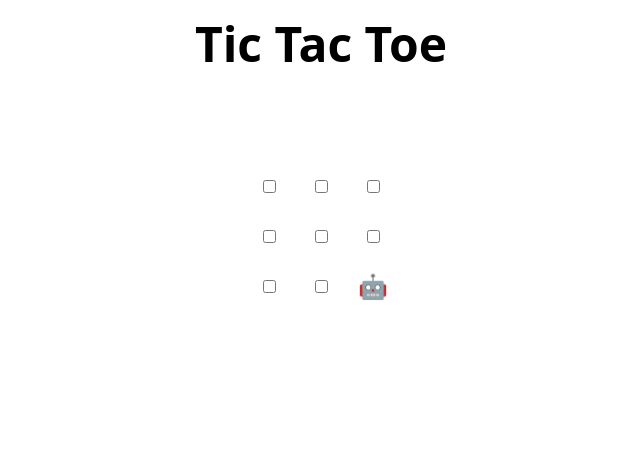
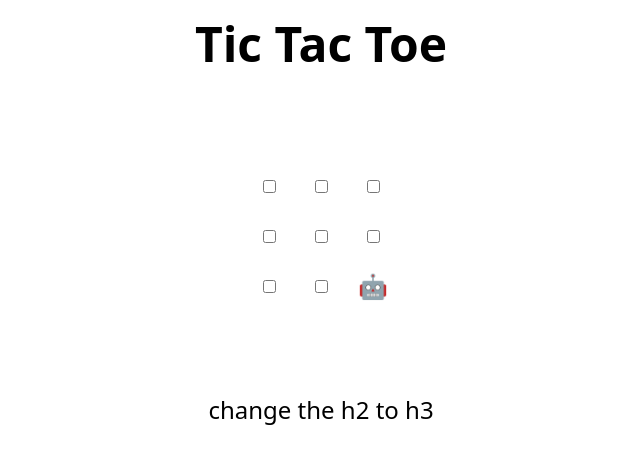
Before and after one commit to KH-Echo1/skills-review-pull-requests, a plain HTML site: page index.html in a window 1280 px wide. Shown: the whole page, without its empty margins (319-959 px from the left). Drawn offline with Linux system fonts and the light colour scheme.

Commit message:
Update index.html

```diff
--- a/index.html
+++ b/index.html
@@ -48,6 +48,7 @@
 </table>
 
 <h2 hidden>Game over, refresh to play again 🧑‍💻 🤖!</h2>
+change the h2 to h3
 
 <script>
   // Initialization
```
